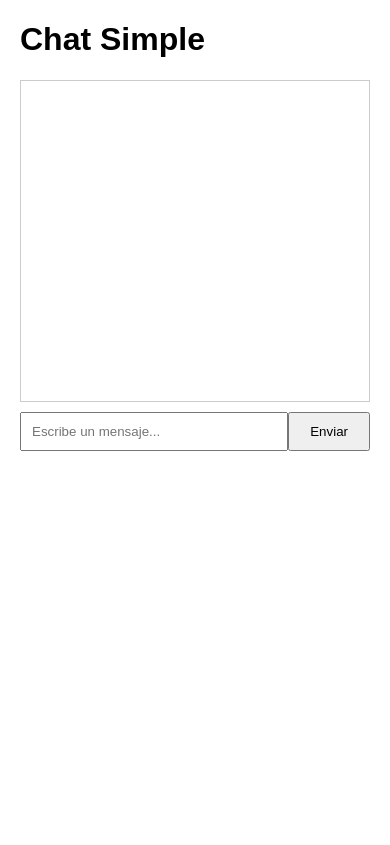
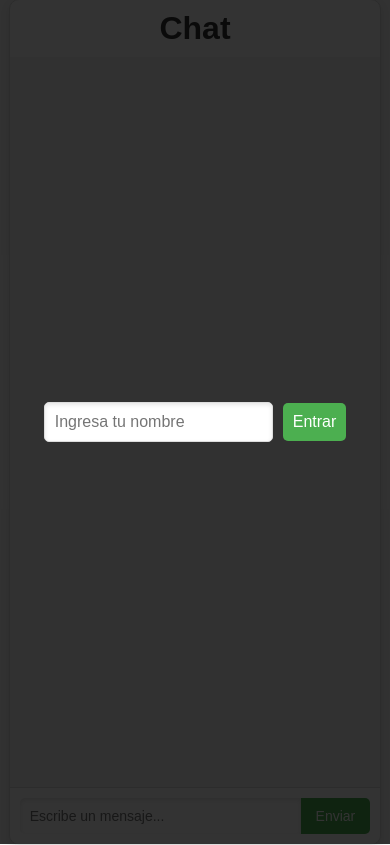
Before and after one commit to cacerescarlos/p4-simple-realtime-projects, a website: page chat-simple-nodejs-angular/public/index.html in a window 390 px wide. Drawn offline with nearby package versions, Linux system fonts and the light colour scheme; no server answers; files whose address does not match are found by name.

Commit message:
Upgrade UI in chat base

```diff
--- a/chat-simple-nodejs-angular/public/index.html
+++ b/chat-simple-nodejs-angular/public/index.html
@@ -2,47 +2,76 @@
 <html lang="en">
 <head>
     <meta charset="UTF-8">
-    <meta name="viewport" content="width=device-width, initial-scale=1.0">
-    <title>Chat Simple</title>
-    <style>
-        body { font-family: Arial, sans-serif; margin: 20px; }
-        #messages { border: 1px solid #ccc; height: 300px; overflow-y: auto; padding: 10px; margin-bottom: 10px; }
-        #form { display: flex; }
-        #input { flex: 1; padding: 10px; }
-        #send { padding: 10px 20px; }
-    </style>
+    <meta name="viewport" content="width=device-width, initial-scale=1, maximum-scale=1, user-scalable=no, viewport-fit=cover">
+    <title>Chat Responsivo</title>
+    <link rel="stylesheet" href="styles.css">
 </head>
 <body>
-    <h1>Chat Simple</h1>
-    <div id="messages"></div>
-    <form id="form" action="">
-        <input id="input" autocomplete="off" placeholder="Escribe un mensaje..." />
-        <button id="send">Enviar</button>
-    </form>
+    <!-- Modal para ingresar nombre -->
+    <div id="userModal">
+        <input id="usernameInput" type="text" placeholder="Ingresa tu nombre">
+        <button id="usernameSubmit">Entrar</button>
+    </div>
 
+    <!-- Contenedor del chat -->
+    <div id="chat-container">
+        <h1>Chat</h1>
+        <div id="messages"></div>
+        <form id="form" action="">
+            <input id="input" type="text" autocomplete="off" placeholder="Escribe un mensaje...">
+            <button id="send" type="submit">Enviar</button>
+        </form>
+    </div>
     <script src="/socket.io/socket.io.js"></script>
     <script>
         const socket = io();
-
         const messages = document.getElementById('messages');
         const form = document.getElementById('form');
         const input = document.getElementById('input');
+        const userModal = document.getElementById('userModal');
+        const usernameInput = document.getElementById('usernameInput');
+        const usernameSubmit = document.getElementById('usernameSubmit');
 
+        let username = '';
+
+        // Ingresar nombre
+        usernameSubmit.addEventListener('click', () => {
+            username = usernameInput.value.trim();
+            if (username) {
+                userModal.style.display = 'none';
+                socket.emit('user connected', username);
+            }
+        });
+
+        // Enviar mensaje
         form.addEventListener('submit', (e) => {
             e.preventDefault();
-            const msg = input.value;
-            if (msg) {
-                socket.emit('chat message', msg);
+            const message = input.value.trim();
+            if (message) {
+                socket.emit('chat message', { user: username, message });
+                addMessage(`[${username}]: ${message}`, 'own');
                 input.value = '';
             }
         });
 
-        socket.on('chat message', (msg) => {
-            const item = document.createElement('div');
-            item.textContent = msg;
-            messages.appendChild(item);
+        // Mostrar mensaje recibido
+        socket.on('chat message', (data) => {
+            addMessage(`[${data.user}]: ${data.message}`, 'other');
+        });
+
+        // Mostrar mensaje del sistema
+        socket.on('system message', (message) => {
+            addMessage(message, 'system');
+        });
+
+        // Agregar mensaje al chat
+        function addMessage(text, type) {
+            const div = document.createElement('div');
+            div.textContent = text;
+            div.className = `message ${type}`;
+            messages.appendChild(div);
             messages.scrollTop = messages.scrollHeight;
-        });
+        }
     </script>
 </body>
 </html>
--- /dev/null
+++ b/chat-simple-nodejs-angular/public/styles.css
@@ -0,0 +1,165 @@
+/* General */
+body {
+    font-family: Arial, sans-serif;
+    margin: 0;
+    padding: 0;
+    background-color: #f9f9f9;
+    display: flex;
+    justify-content: center;
+    align-items: center;
+    height: 100dvh; /* Usa 'dvh' para alturas dinámicas */
+    overflow: hidden; /* Evita scroll extra */
+}
+
+h1 {
+    color: #333;
+    margin: 10px 0;
+    text-align: center;
+}
+
+/* Contenedor principal del chat */
+#chat-container {
+    display: flex;
+    flex-direction: column;
+    width: 100%;
+    max-width: 420px; /* Máximo ancho en pantallas grandes */
+    height: calc(100dvh - env(safe-area-inset-top) - env(safe-area-inset-bottom)); /* Ajuste para notch */
+    background: #ffffff;
+    border: 1px solid #ddd;
+    border-radius: 10px;
+    box-shadow: 0 4px 10px rgba(0, 0, 0, 0.1);
+    overflow: hidden;
+}
+
+/* Área de mensajes */
+#messages {
+    flex: 1;
+    padding: 10px;
+    overflow-y: auto;
+    background-color: #f4f4f4;
+    word-wrap: break-word;
+    box-sizing: border-box; /* Asegura que padding y borde se consideren en el tamaño */
+}
+
+.message {
+    padding: 8px 10px;
+    margin: 5px 0;
+    border-radius: 5px;
+    max-width: 75%;
+}
+
+.message.own {
+    background-color: #d1f7c4;
+    align-self: flex-end;
+    text-align: right;
+}
+
+.message.other {
+    background-color: #e4e9f2;
+    align-self: flex-start;
+}
+
+.message.system {
+    text-align: center;
+    font-style: italic;
+    color: #888;
+    background: transparent;
+}
+
+/* Formulario */
+#form {
+    display: flex;
+    padding: 10px;
+    background: #fff;
+    border-top: 1px solid #ddd;
+}
+
+/* Ajustar el input para prevenir zoom automático en iOS */
+#input {
+    flex: 1;
+    padding: 10px;
+    border: none;
+    border-radius: 5px 0 0 5px;
+    font-size: 16px; /* Tamaño mínimo para evitar zoom automático */
+    outline: none;
+    box-shadow: inset 0 2px 4px rgba(0, 0, 0, 0.1);
+}
+
+#send {
+    padding: 10px 20px;
+    background-color: #4caf50;
+    color: white;
+    border: none;
+    font-size: 16px; /* Coincide con el tamaño del input */
+    border-radius: 0 5px 5px 0;
+    cursor: pointer;
+}
+
+/* Modal: Ajustar también los inputs del modal */
+#userModal input {
+    padding: 10px;
+    font-size: 16px; /* Tamaño mínimo para evitar zoom */
+    margin-right: 10px;
+    border: 1px solid #ddd;
+    border-radius: 5px;
+    box-shadow: inset 0 2px 4px rgba(0, 0, 0, 0.1);
+}
+
+
+#send:hover {
+    background-color: #45a049;
+}
+
+/* Modal */
+#userModal {
+    position: fixed;
+    top: 0;
+    left: 0;
+    width: 100%;
+    height: 100%;
+    background: rgba(0, 0, 0, 0.8);
+    display: flex;
+    justify-content: center;
+    align-items: center;
+    z-index: 1000;
+}
+
+#userModal input {
+    padding: 10px;
+    font-size: 16px;
+    margin-right: 10px;
+    border: 1px solid #ddd;
+    border-radius: 5px;
+    box-shadow: inset 0 2px 4px rgba(0, 0, 0, 0.1);
+}
+
+#userModal button {
+    padding: 10px;
+    background: #4caf50;
+    color: white;
+    font-size: 16px;
+    border: none;
+    border-radius: 5px;
+    cursor: pointer;
+}
+
+#userModal button:hover {
+    background: #45a049;
+}
+
+/* Responsividad */
+@media (max-width: 768px) {
+    #chat-container {
+        width: 95%;
+        height: calc(100dvh - env(safe-area-inset-top) - env(safe-area-inset-bottom));
+    }
+
+    #input {
+        font-size: 14px;
+    }
+
+    #send {
+        font-size: 14px;
+        padding: 8px 15px;
+    }
+}
--- /dev/null
+++ b/package.json
@@ -0,0 +1,6 @@
+{
+  "dependencies": {
+    "express": "^4.21.2",
+    "socket.io": "^4.8.1"
+  }
+}
```
Also changed, not shown: chat-simple-nodejs-angular/server.js (+28 -10 lines), chat-simple-nodejs-angular/public/socket.io.js (added), 2 other files.
